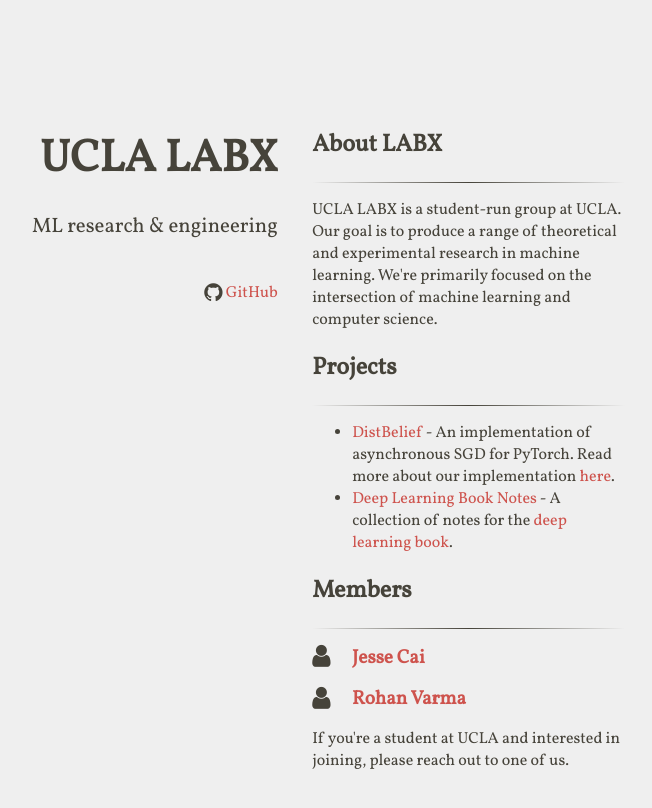
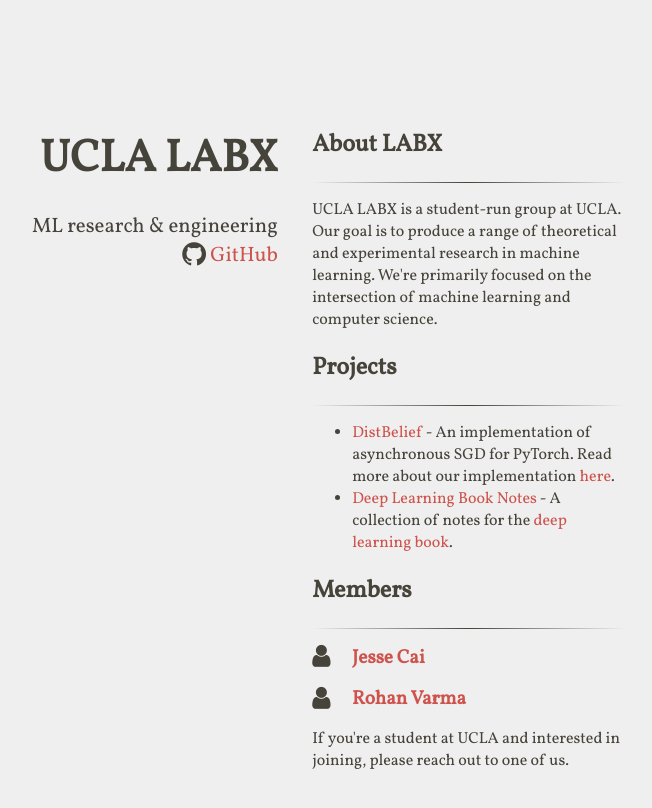
Before and after one commit to ucla-labx/ucla-labx.github.io, a Jekyll site: the page built from index.html, in a window 1280 px wide. Shown: the top 808 px of the page, without its empty margins (355-1007 px from the left). Built offline with Jekyll 4.4.1, drawn with Linux system fonts in a browser that asks for light colours; nearby versions of some CDN libraries.

Commit message:
looking nicer

```diff
--- a/index.html
+++ b/index.html
@@ -14,9 +14,9 @@
         {% endif %}
 
         {% if site.compass.tagline %}
-        <div class="tagline-container"><p>{{ site.compass.tagline }}</p>
+        <div class="tagline-container"><p>{{ site.compass.tagline }} <br>
         <span class="fa fa-github fa-lg main-list-item-icon"></span>
-        <a href="https://github.com/ucla-labx">GitHub</a></div>
+        <a href="https://github.com/ucla-labx">GitHub</a></p> </div>
         {% endif %}
     </header>
     <main>
```
